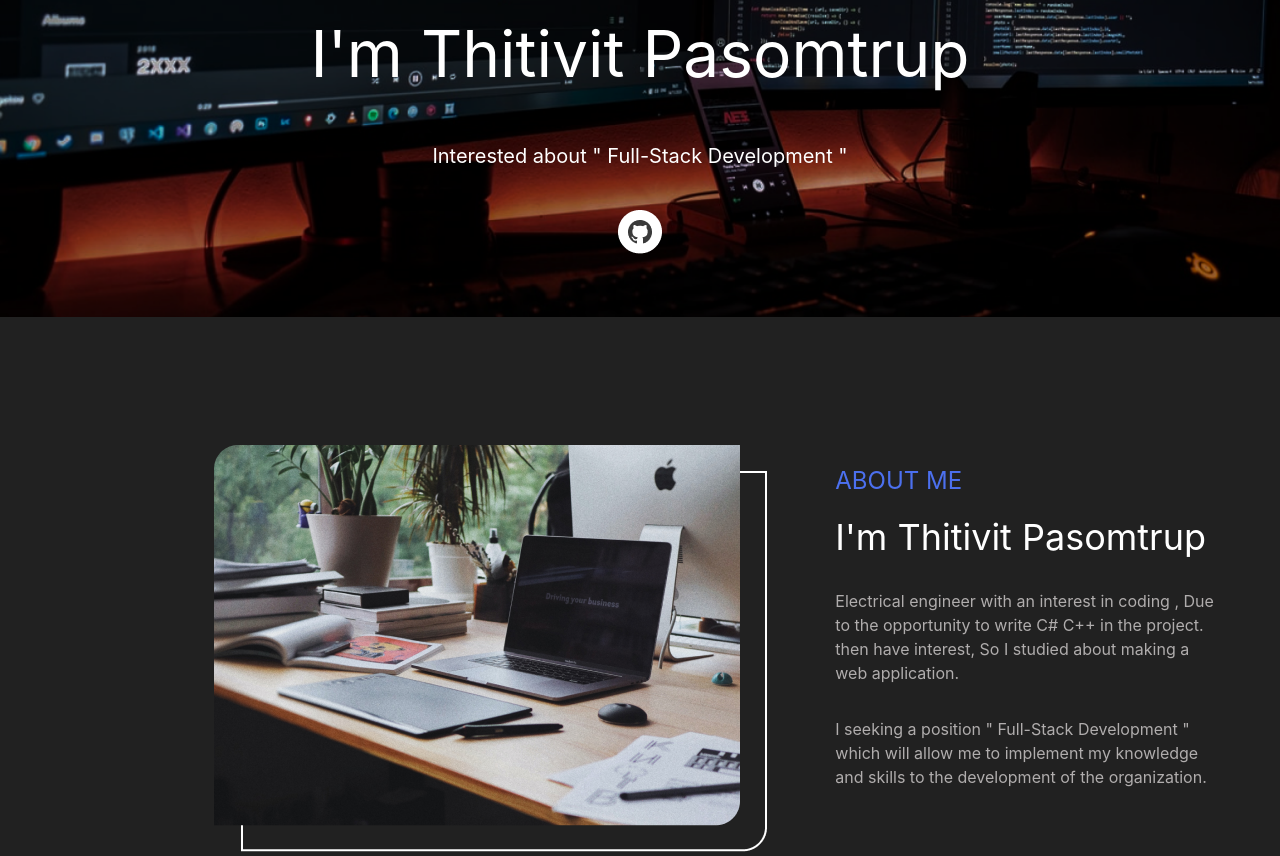
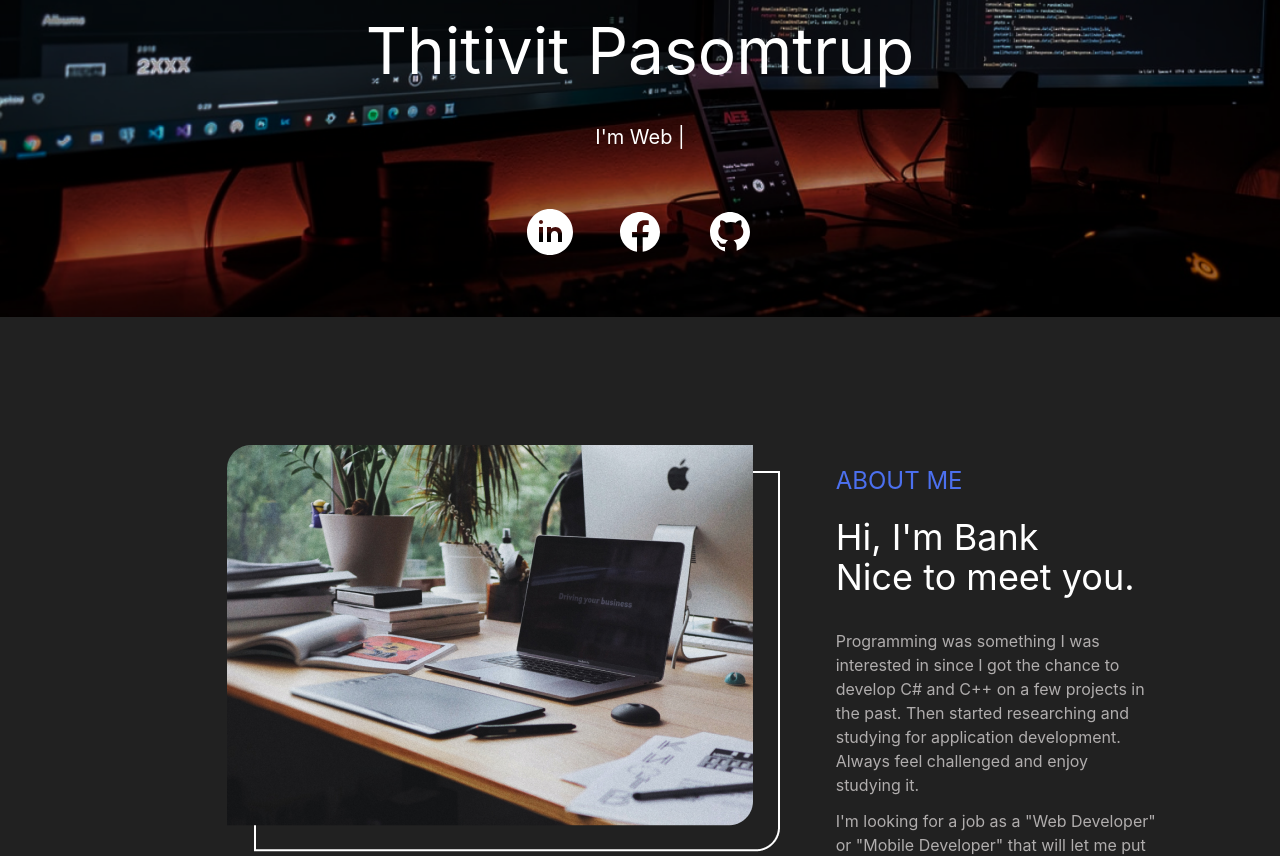
Before and after one commit to bankthitivit/resume-thitivit, a React (Create React App) app: page / in a window 1280 px wide. Shown: the part 300-1156 px from the top of the page. Built offline with nearby package versions, Linux system fonts and the light colour scheme.

Commit message:
feat: add typing effect and button link

```diff
--- a/package.json
+++ b/package.json
@@ -9,6 +9,8 @@
     "react": "^18.2.0",
     "react-dom": "^18.2.0",
     "react-scripts": "5.0.1",
+    "react-typed": "^1.2.0",
+    "typed.js": "^2.0.12",
     "web-vitals": "^2.1.4"
   },
   "scripts": {
--- a/src/App.js
+++ b/src/App.js
@@ -6,6 +6,7 @@ import { Educations } from "./components/Educations";
 import { Skills } from "./components/Skills";
 import { Contact } from "./components/Contact";
 import { Footer } from "./components/Footer";
+
 function App() {
   return (
     <div className="bg-[#212121]">
--- a/src/components/AboutMe.js
+++ b/src/components/AboutMe.js
@@ -1,25 +1,30 @@
 import ImageAboutMe from "../images/image-about-me.png";
+import Typed from "react-typed";
 function AboutMe() {
   return (
     <section
       id="about-me"
       className="pb-32 pt-32 flex md:flex-row flex-col items-start justify-center bg-[#212121]"
     >
-      <div className="mr-16 ml-[12%]">
+      <div className="mr-14 ml-[8%]">
         <img src={ImageAboutMe} />
       </div>
-      <div className="w-96 md:ml-1 ml-[16%]">
+      <div className="w-80 md:ml-0 ml-[16%]">
         <h1 className="text-2xl text-[#4C70EF] pt-5">ABOUT ME</h1>
-        <h1 className="text-4xl text-white pt-5">I'm Thitivit Pasomtrup</h1>
+        <h1 className="text-4xl text-white pt-5">
+          Hi, I'm Bank <br />
+          Nice to meet you.
+        </h1>
         <p className="text-[#B0ADAD] pt-8">
-          Electrical engineer with an interest in coding , Due to the
-          opportunity to write C# C++ in the project. then have interest, So I
-          studied about making a web application.
+          Programming was something I was interested in since I got the chance
+          to develop C# and C++ on a few projects in the past. Then started
+          researching and studying for application development. Always feel
+          challenged and enjoy studying it.
         </p>
-        <p className="text-[#B0ADAD] pt-8">
-          I seeking a position " Full-Stack Development " which will allow me to
-          implement my knowledge and skills to the development of the
-          organization.
+        <p className="text-[#B0ADAD] pt-3">
+          I'm looking for a job as a "Web Developer" or "Mobile Developer" that
+          will let me put my skills and knowledge to produce applications for
+          the company.
         </p>
       </div>
     </section>
--- a/src/components/Header.js
+++ b/src/components/Header.js
@@ -1,7 +1,6 @@
 import BgHeaderImage from "../images/bg-header-image.png";
-import IconsGithub from "../images/icons-github.png";
 import ProfileImage from "../images/profile-images.jpg";
-
+import Typed from "react-typed";
 function Header() {
   return (
     <header
@@ -23,19 +22,50 @@ text-lg text-white bg-[#292C36]"
               alt="profile-image"
               className="rounded-full md:w-[20%] w-[13%] h-[20%] md:mb-10 mt-10"
             />
-            <div className="md:text-[4rem] text-[2rem]">
-              I'm Thitivit Pasomtrup
+            <div className="md:text-[4rem] text-[2rem]">Thitivit Pasomtrup</div>
+            <div className="md:text-xl text-sm md:mt-10 mt-1">
+              I'm&nbsp;
+              <Typed
+                strings={[`Web Developer`, "Mobile Developer"]}
+                typeSpeed={80}
+                backSpeed={30}
+                loop
+              />
             </div>
-            <div className="md:text-xl text-sm md:mt-14 mt-1">
-              Interested about " Full-Stack Development "
+            <div className="flex flex-row items-center justify-center mt-14 h-[50px]">
+              <a href="https://www.linkedin.com/in/thitivit/">
+                <svg
+                  className="mr-10 w-[50px] h-[50px] hover:scale-150 transition ease-in-out duration-500 delay-50"
+                  fill="rgb(255, 255, 255)"
+                  xmlns="http://www.w3.org/2000/svg"
+                  viewBox="0 0 50 50"
+                  width="100px"
+                  height="100px"
+                >
+                  <path d="M25,2C12.318,2,2,12.317,2,25s10.318,23,23,23s23-10.317,23-23S37.682,2,25,2z M18,35h-4V20h4V35z M16,17c-1.105,0-2-0.895-2-2c0-1.105,0.895-2,2-2s2,0.895,2,2C18,16.105,17.105,17,16,17z M37,35h-4v-5v-2.5c0-1.925-1.575-3.5-3.5-3.5S26,25.575,26,27.5V35h-4V20h4v1.816C27.168,20.694,28.752,20,30.5,20c3.59,0,6.5,2.91,6.5,6.5V35z" />
+                </svg>
+              </a>
+              <a href="https://www.facebook.com/thitivit.pasomtrup/">
+                <svg
+                  className="mr-10 w-[50px] h-[50px] hover:scale-150 transition ease-in-out duration-500 delay-50"
+                  fill="rgb(255, 255, 255)"
+                  xmlns="http://www.w3.org/2000/svg"
+                  viewBox="0 0 30 30"
+                >
+                  <path d="M15,3C8.373,3,3,8.373,3,15c0,6.016,4.432,10.984,10.206,11.852V18.18h-2.969v-3.154h2.969v-2.099c0-3.475,1.693-5,4.581-5c1.383,0,2.115,0.103,2.461,0.149v2.753h-1.97c-1.226,0-1.654,1.163-1.654,2.473v1.724h3.593L19.73,18.18h-3.106v8.697C22.481,26.083,27,21.075,27,15C27,8.373,21.627,3,15,3z" />
+                </svg>
+              </a>
+              <a href="https://github.com/bankthitivit">
+                <svg
+                  className=" w-[50px] h-[50px] hover:scale-150 transition ease-in-out duration-500 delay-50"
+                  fill="rgb(255, 255, 255)"
+                  xmlns="http://www.w3.org/2000/svg"
+                  viewBox="0 0 30 30"
+                >
+                  <path d="M15,3C8.373,3,3,8.373,3,15c0,5.623,3.872,10.328,9.092,11.63C12.036,26.468,12,26.28,12,26.047v-2.051c-0.487,0-1.303,0-1.508,0c-0.821,0-1.551-0.353-1.905-1.009c-0.393-0.729-0.461-1.844-1.435-2.526c-0.289-0.227-0.069-0.486,0.264-0.451c0.615,0.174,1.125,0.596,1.605,1.222c0.478,0.627,0.703,0.769,1.596,0.769c0.433,0,1.081-0.025,1.691-0.121c0.328-0.833,0.895-1.6,1.588-1.962c-3.996-0.411-5.903-2.399-5.903-5.098c0-1.162,0.495-2.286,1.336-3.233C9.053,10.647,8.706,8.73,9.435,8c1.798,0,2.885,1.166,3.146,1.481C13.477,9.174,14.461,9,15.495,9c1.036,0,2.024,0.174,2.922,0.483C18.675,9.17,19.763,8,21.565,8c0.732,0.731,0.381,2.656,0.102,3.594c0.836,0.945,1.328,2.066,1.328,3.226c0,2.697-1.904,4.684-5.894,5.097C18.199,20.49,19,22.1,19,23.313v2.734c0,0.104-0.023,0.179-0.035,0.268C23.641,24.676,27,20.236,27,15C27,8.373,21.627,3,15,3z" />
+                </svg>
+              </a>
             </div>
-            <a href="https://github.com/bankthitivit">
-              <img
-                src={IconsGithub}
-                alt="icons-github"
-                className="w-15 md:mt-10 mt-1"
-              />
-            </a>
           </div>
         </div>
       </div>
--- a/src/components/WhatDo.js
+++ b/src/components/WhatDo.js
@@ -48,8 +48,8 @@ function WhatDo() {
           <div>
             <div className="pt-6 w-96 ml-9 flex flex-col items-start justify-center">
               <p className="text-white text-xl">
-                Provide technical advice to customers and sales
-                engineer(National Instrument products)
+                Provide technical advice to customers and sales engineer (
+                National Instrument products )
               </p>
               <p className="text-[#B0ADAD] mt-2">
                 • Specifications
```
Also changed, not shown: src/images/icons-github.png (deleted), 1 other file (tests, documents, lock files or other folders).
